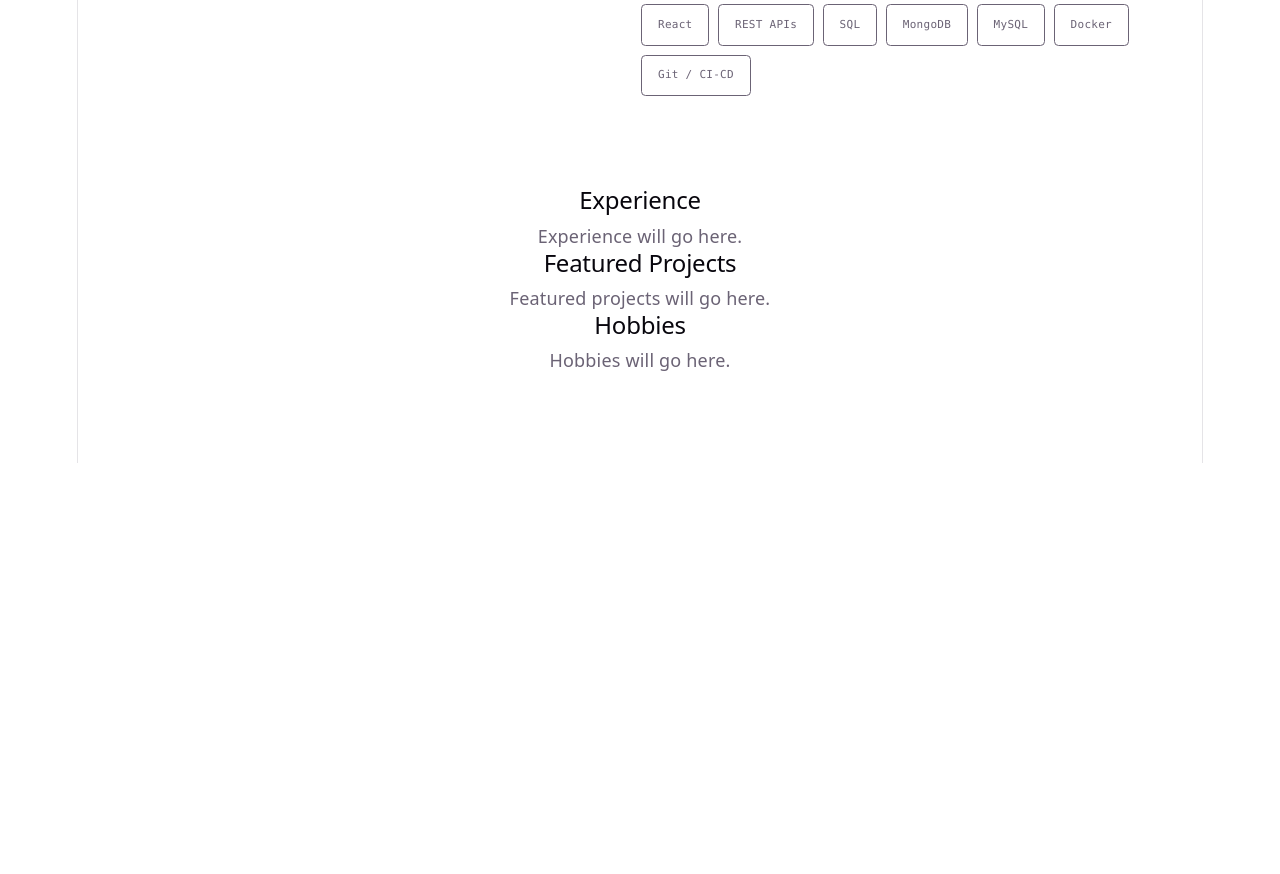
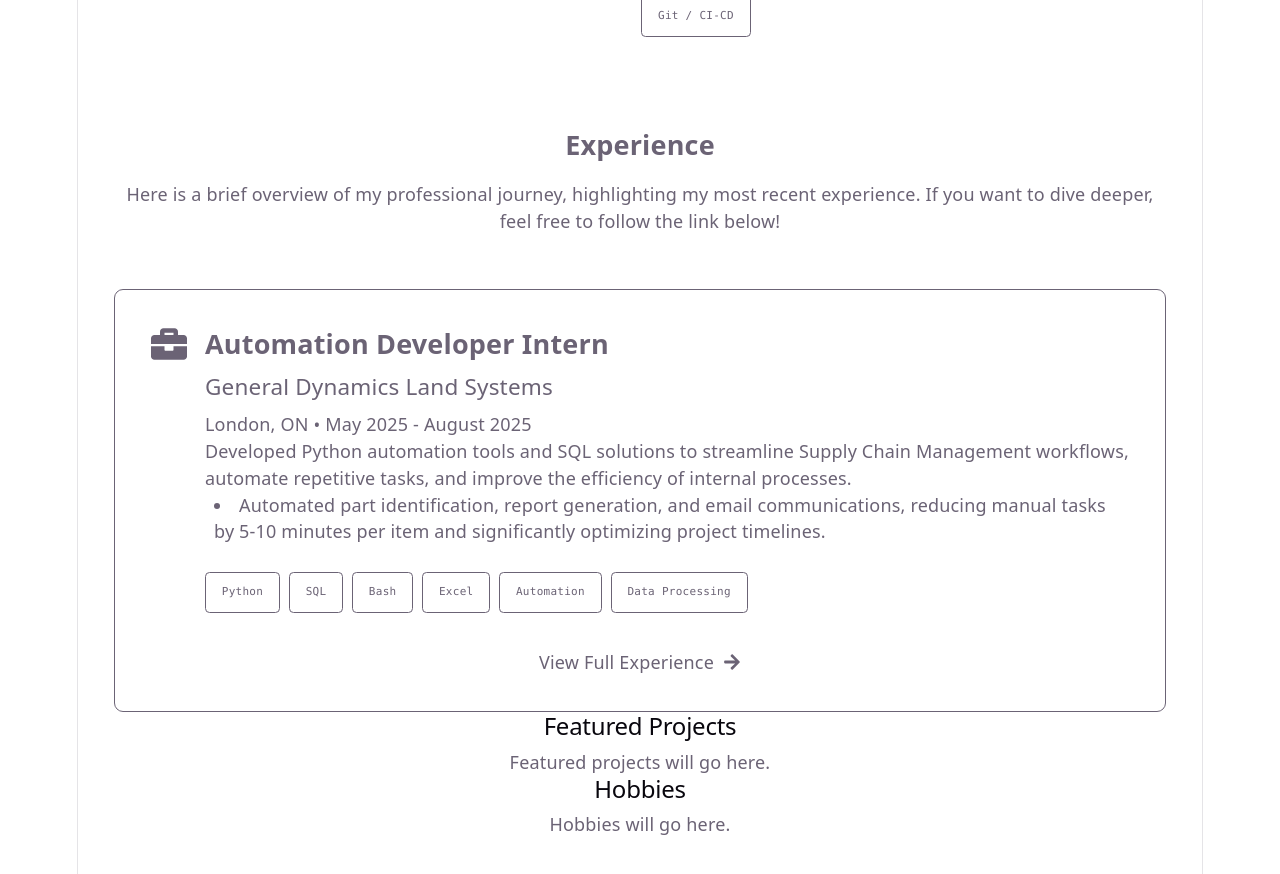
Before and after one commit to Cr1py/Cr1py.github.io, a React (Vite) app: page / in a window 1280 px wide. Shown: the part 920-1794 px from the top of the page. Before the commit the page ends 1383 px from the top, so only its background shows below. Built offline with nearby package versions, Linux system fonts and the light colour scheme.

Commit message:
added experience section

```diff
--- /dev/null
+++ b/src/components/data/experience.ts
@@ -0,0 +1,115 @@
+export interface Experience {
+  id: string;
+  title: string;
+  company: string;
+  location: string;
+  startDate: string;
+  endDate?: string;
+  description: string;
+  technologies: string[];
+  achievements: string[];
+  imageUrl?: string;
+}
+
+export const experiences: Experience[] = [
+  {
+    id: 'exp-4',
+    title: 'Automation Developer Intern',
+    company: 'General Dynamics Land Systems',
+    location: 'London, ON',
+    startDate: '2025-05',
+    endDate: '2025-08',
+    description:
+      'Developed Python automation tools and SQL solutions to streamline Supply Chain Management workflows, automate repetitive tasks, and improve the efficiency of internal processes.',
+    technologies: [
+      'Python',
+      'SQL',
+      'Bash',
+      'Excel',
+      'Automation',
+      'Data Processing',
+    ],
+    achievements: [
+        ' Automated part identification, report generation, and email communications, reducing manual tasks by 5-10 minutes per item and significantly optimizing project timelines.'
+    ],
+    imageUrl: '/experience/general-dynamics.jpg',
+  },
+
+  {
+    id: 'exp-3',
+    title: 'Software Developer Intern',
+    company: 'Goodself',
+    location: 'Toronto, ON (Remote)',
+    startDate: '2024-05',
+    endDate: '2024-12',
+    description:
+      'Developed features and analytics for a React-based mobile and web application, using Mixpanel and Firebase to track user behaviour and identify opportunities to improve the user experience.',
+    technologies: [
+      'TypeScript',
+      'React',
+      'Node.js',
+      'Firebase',
+      'Mixpanel',
+      'Git',
+    ],
+    achievements: [
+      'Implemented Mixpanel event tracking across 13 key pages of the React-based mobile and web application.',
+      'Integrated Mixpanel with Firebase Analytics to enable detailed analysis of user behaviour and application usage.',
+      'Analyzed user engagement data to identify areas for improvement and support increases in user retention.',
+      'Conducted end-to-end and UAT testing across development, staging, and production environments to reduce production bugs.',
+    ],
+    imageUrl: '/experience/goodself.jpg',
+  },
+
+  {
+    id: 'exp-2',
+    title: 'Software Engineer Intern',
+    company: 'FimiMall',
+    location: 'Milton, ON (Remote)',
+    startDate: '2024-01',
+    endDate: '2024-04',
+    description:
+      'Worked on search optimization and backend development, improving product search functionality and data retrieval using Elasticsearch, MongoDB, and Java Spring Boot.',
+    technologies: [
+      'Java',
+      'Spring Boot',
+      'Elasticsearch',
+      'MongoDB',
+      'Docker',
+      'Studio 3T',
+      'Postman',
+      'REST APIs',
+      'Git',
+    ],
+    achievements: [
+      'Optimized search data using MongoDB, Studio 3T, and Elasticsearch to improve data retrieval reliability.',
+      'Used Docker to access containerized database services locally during development.',
+      'Integrated search phrase and search term queries into the Java Spring Boot backend to improve product ranking and search relevance.',
+      'Used Postman to test REST API endpoints and validate HTTP requests, improving integration reliability.',
+    ],
+    imageUrl: '/experience/fimimall.jpg',
+  },
+
+  {
+    id: 'exp-1',
+    title: 'UX/UI Design Intern',
+    company: 'Simulence',
+    location: 'Toronto, ON (Remote)',
+    startDate: '2022-06',
+    endDate: '2022-09',
+    description:
+      'Conducted user research and designed user interfaces for a game development company, using feedback from experienced game developers to improve internal processes and the company website.',
+    technologies: [
+      'Figma',
+      'User Research',
+      'Surveys',
+      'Prototyping',
+    ],
+    achievements: [
+      'Conducted surveys and live interviews with 8 senior game developers to identify pain points in the game development process.',
+      'Identified opportunities that led to 3 process improvements within the game development cycle.',
+      'Designed the main website user interface in Figma, creating an intuitive and visually appealing experience.',
+    ],
+    imageUrl: '/experience/simulence.jpg',
+  },
+];
--- a/src/components/sections/AboutMeSection.tsx
+++ b/src/components/sections/AboutMeSection.tsx
@@ -25,13 +25,7 @@ const AboutMeSection = () => {
         <div className="grid grid-cols-1 lg:grid-cols-[1fr_1.2fr] gap-12 lg:gap-20 items-start">
 
           {/* Left Section - Stats */}
-          <motion.div
-            className="w-full"
-            initial={{ opacity: 0, x: -40 }}
-            whileInView={{ opacity: 1, x: 0 }}
-            viewport={{ once: true }}
-            transition={{ delay: 0.2 }}
-          >
+          <div>
             <h3 className="text-xl sm:text-2xl font-semibold text-ele-text-light mb-4">
               A little about me...
             </h3>
@@ -88,24 +82,18 @@ const AboutMeSection = () => {
               </motion.div>
 
             </div>
-          </motion.div>
+          </div>
 
           {/* Right Section - About Text */}
-          <motion.div
-            className="w-full"
-            initial={{ opacity: 0, x: 40 }}
-            whileInView={{ opacity: 1, x: 0 }}
-            viewport={{ once: true }}
-            transition={{ delay: 0.3 }}
-          >
-            <p className="text-sm sm:text-base text-left text-ele-text-light/70 leading-[1.85] mb-6 whitespace-pre-line">
+          <div>
+            <p className="text-sm sm:text-base text-left text-ele-text-light/70 whitespace-pre-line">
               I am <span className="font-bold">software developer</span> love working with people to solve problems and I am constantly looking for ways to learn and improve myself.
               Whether I'm building software, analyzing data, or working with a team, <span className="font-bold">I enjoy taking on new challenges and finding new solutions.</span> {"\n"}
               I hope you'll be able to learn more about my personality, my work, and what I can bring to the table as you browse my website. Thanks for stopping by!
             </p>
 
             {/* Skills */}
-            <div className="flex flex-wrap gap-2 mt-8">
+            <div className="flex flex-wrap gap-2 mt-6">
               {skills.map((skill) => (
                 <motion.span
                   key={skill}
@@ -116,8 +104,8 @@ const AboutMeSection = () => {
                 </motion.span>
               ))}
             </div>
+          </div>
 
-          </motion.div>
         </div>
       </div>
     </div>
--- a/src/components/sections/ExperiencePreview.tsx
+++ b/src/components/sections/ExperiencePreview.tsx
@@ -1,14 +1,107 @@
+import { motion } from "framer-motion";
+import { Link } from "react-router-dom";
+import { experiences } from "../data/experience";
+import { FaBriefcase, FaArrowRight } from "react-icons/fa";
 
 const ExperiencePreview = () => {
+    // gets the most recent experience (highest ID)
+    const latestExperience = experiences.reduce((latest, experience) => {
+    const latestId = parseInt(latest.id.replace('exp-', ''));
+    const currentId = parseInt(experience.id.replace('exp-', ''));
 
-    return (
-        <div>
-            <h2>Experience</h2>
-            <p>
-                Experience will go here.
+    return currentId > latestId ? experience : latest;
+    });
+
+  return (
+    <div className="w-full max-w-7xl mx-auto px-4 sm:px-6 lg:px-8">
+      <div className="text-center mb-12">
+        <h3 className="text-xl sm:text-2xl font-semibold text-ele-text-light mb-4">
+              Experience
+        </h3>
+        <p className="text-sm sm:text-base text-center text-ele-text-light/70">
+          Here is a brief overview of my professional journey, highlighting my most recent experience. If you want to dive deeper, feel free to follow the link below!
+        </p>
+      </div>
+
+      <motion.div
+        initial={{ opacity: 0, y: 20 }}
+        whileInView={{ opacity: 1, y: 0 }}
+        viewport={{ once: true }}
+        transition={{ delay: 0.2 }}
+        className="bg-ele-dark/50 backdrop-blur-sm rounded-lg border border-ele-purple/20 p-8 hover:border-ele-pink/20 transition-colors"
+      >
+        <div className="flex items-start gap-4 mb-4">
+          <div className="flex-shrink-0">
+            <FaBriefcase className="w-8 h-8 text-ele-pink" />
+          </div>
+          <div className="flex-1">
+            <h3 className="text-2xl text-left font-bold text-ele-pink mb-2">
+              {latestExperience.title}
+            </h3>
+            <h4 className="text-xl text-left text-ele-text-light mb-2">
+              {latestExperience.company}
+            </h4>
+            <p className="text-sm sm:text-base text-left text-ele-text-light/70 mb-4">
+              {latestExperience.location} •{" "}
+              {new Date(latestExperience.startDate).toLocaleDateString(
+                "en-US",
+                {
+                  month: "long",
+                  year: "numeric",
+                }
+              )}
+              {latestExperience.endDate
+                ? ` - ${new Date(latestExperience.endDate).toLocaleDateString(
+                    "en-US",
+                    {
+                      month: "long",
+                      year: "numeric",
+                    }
+                  )}`
+                : " - Present"}
             </p>
+            <p className="text-sm sm:text-base text-left text-ele-text-light/70 mb-4">
+              {latestExperience.description}
+            </p>
+            {latestExperience.achievements &&
+              latestExperience.achievements.length > 0 && (
+                <ul className="list-disc text-left list-inside space-y-1 text-ele-text-light mb-6">
+                  {latestExperience.achievements
+                    .slice(0, 2)
+                    .map((achievement, i) => (
+                      <li key={i} className="pl-2">
+                        {achievement}
+                      </li>
+                    ))}
+                </ul>
+              )}
+            {latestExperience.technologies &&
+            latestExperience.technologies.length > 0 && (
+                <div className="flex flex-wrap gap-2 mb-4">
+                {latestExperience.technologies.slice(0, 6).map((tech, i) => (
+                    <motion.span
+                    key={i}
+                    className="font-mono text-[11px] px-3.5 py-1.5 rounded border border-ele-border text-ele-text-light/60 bg-ele-dark transition-all duration-200 tracking-wide hover:border-ele-pink hover:text-ele-pink"
+                    whileHover={{ y: -2 }}
+                    >
+                    {tech}
+                    </motion.span>
+                ))}
+                </div>
+            )}
+          </div>
         </div>
-    );
+
+        <Link
+          to="/experience"
+          className="inline-flex items-center text-ele-text-light hover:text-ele-pink transition-colors group"
+        >
+          View Full Experience
+          <FaArrowRight className="ml-2 transform group-hover:translate-x-1 transition-transform" />
+        </Link>
+      </motion.div>
+    </div>
+  );
 };
 
 export default ExperiencePreview;
```
